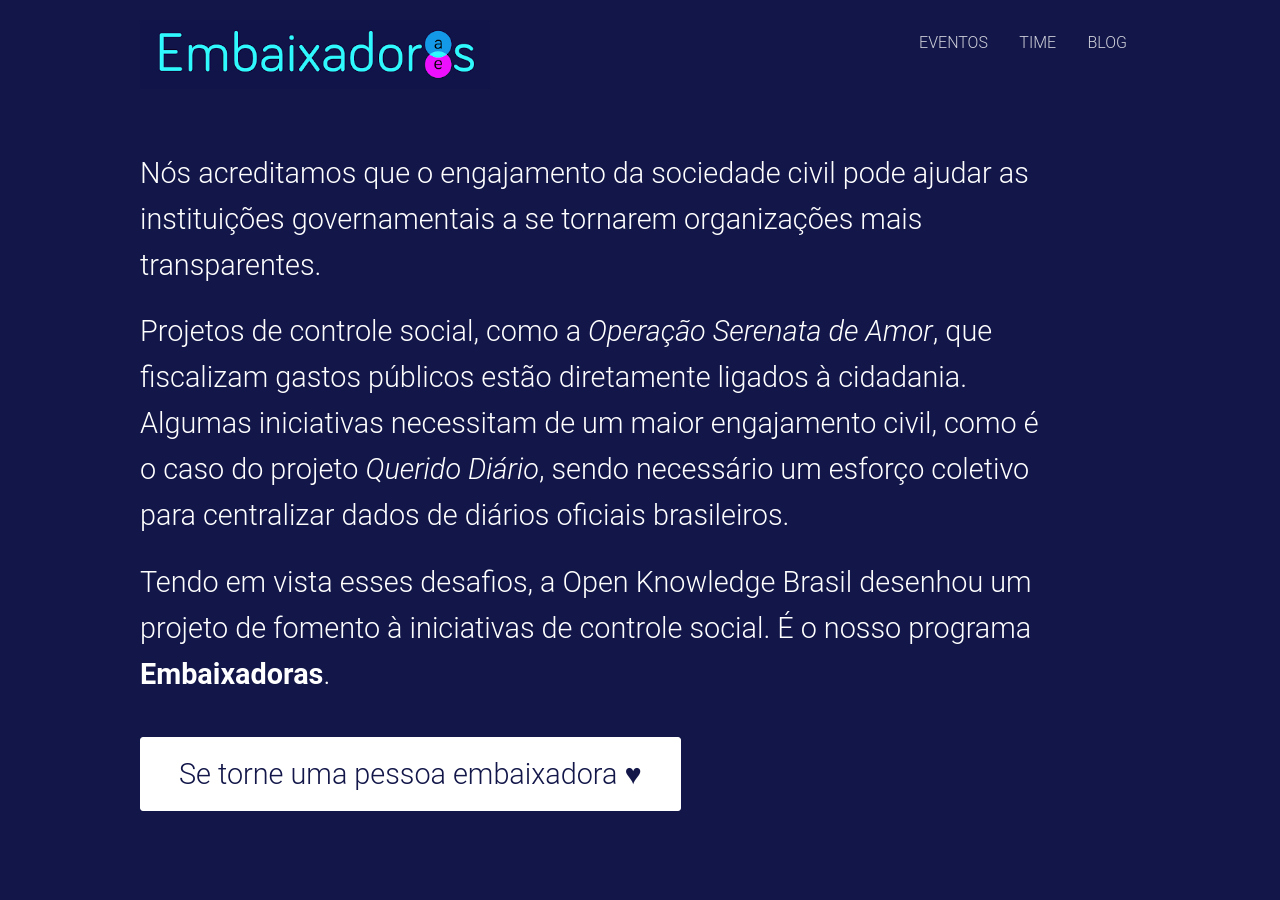
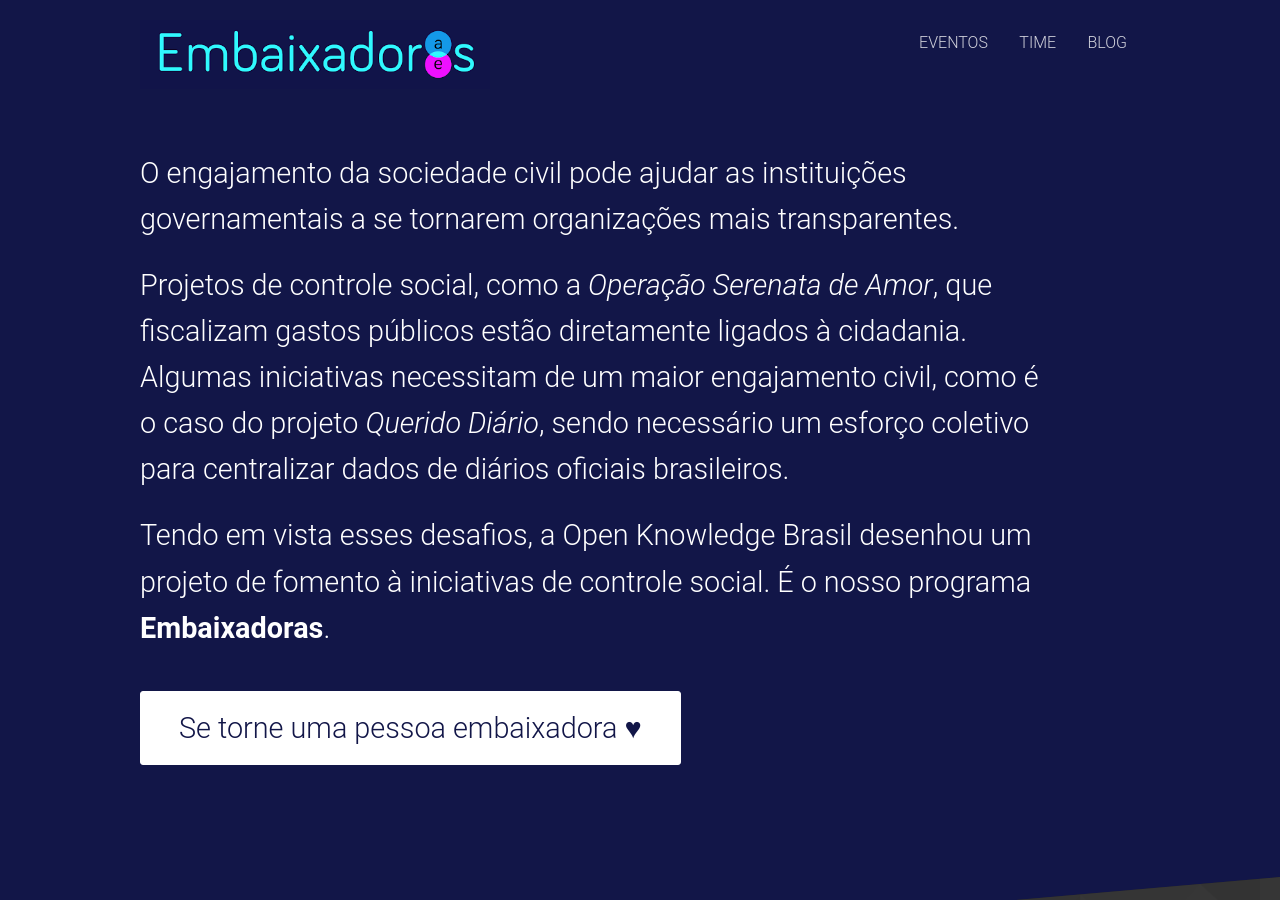
Before and after one commit to okfn-brasil/embaixadoras, a Jekyll site: the page built from index.html, in a window 1280 px wide and 900 px high. Built offline with Jekyll 4.4.1, drawn with Linux system fonts in a browser that asks for light colours.

Commit message:
Update index content

```diff
--- a/index.html
+++ b/index.html
@@ -5,7 +5,7 @@
 <section class="hero diagonal">
 	<div class="container">
 		<p class="subtext editable">
-			Nós acreditamos que o engajamento da sociedade civil pode ajudar as instituições governamentais a se tornarem organizações mais transparentes.
+			O engajamento da sociedade civil pode ajudar as instituições governamentais a se tornarem organizações mais transparentes.
 		</p>
 
 		<p class="subtext editable">
```
